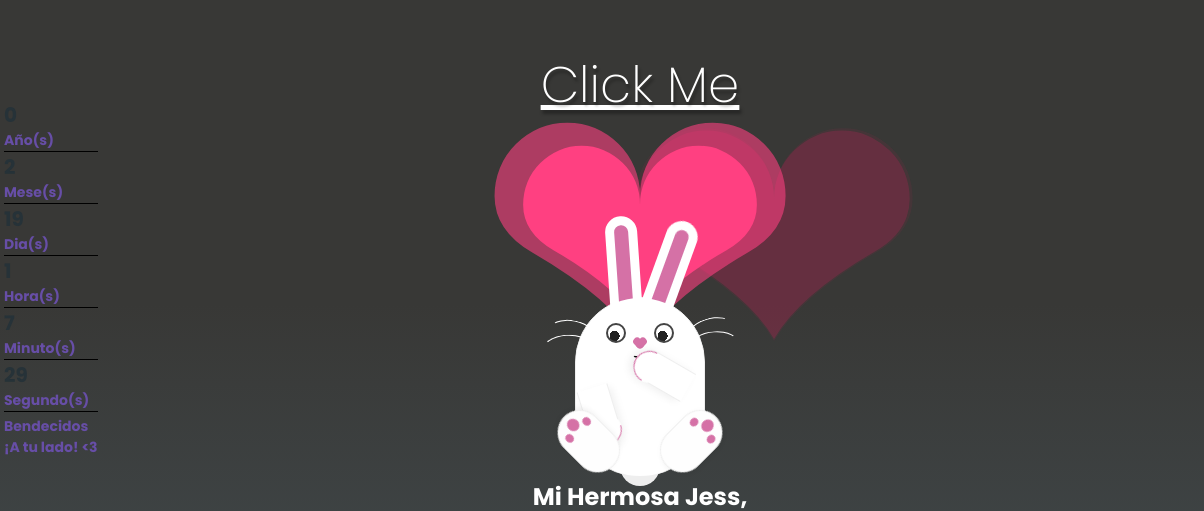
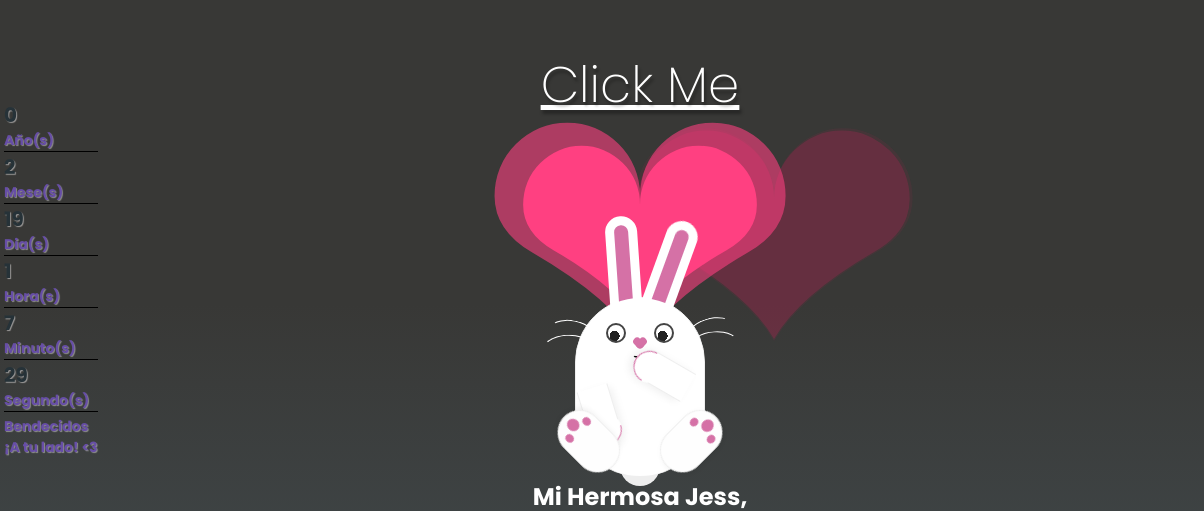
Before and after one commit to JulianDavidG07/Jess, a plain HTML site: page index.html in a window 1280 px wide. Shown: the top 511 px of the page, 0-1204 px from the left. Drawn offline with Linux system fonts and the light colour scheme.

Commit message:
[ADD] text shadow

```diff
--- a/main.css
+++ b/main.css
@@ -1004,16 +1004,20 @@ body {
   font-size: 20px;
   font-weight: 700;
   color: #263238;
+  text-shadow: 1px 1px 1px rgba(238, 234, 234, 0.5);
   display: flex;
   flex-direction: column;
 }
+
 #timer div {
   display: inline-block;
   border-bottom: 1px solid black;
+  text-shadow: 1px 1px 1px rgba(252, 248, 248, 0.5);
 }
 
 #timer div span {
   color: #674ea7;
+  text-shadow: 1px 1px 1px rgba(226, 223, 223, 0.5);
   display: block;
   font-size: 14px;
   font-weight: 700;
```
